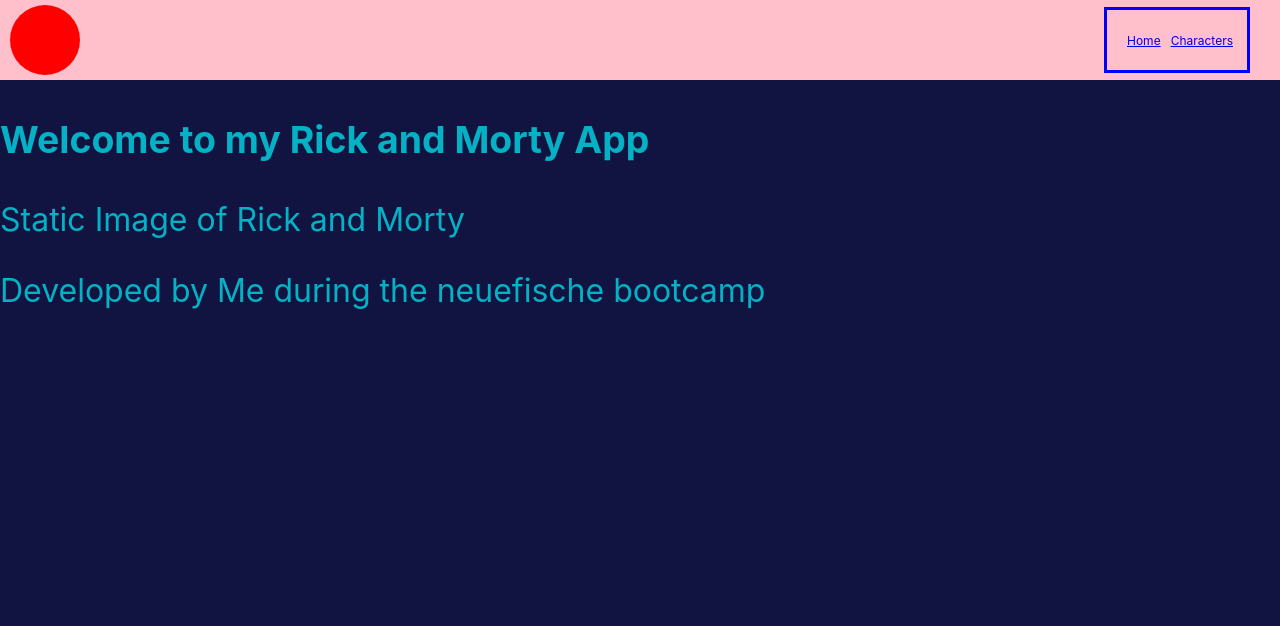
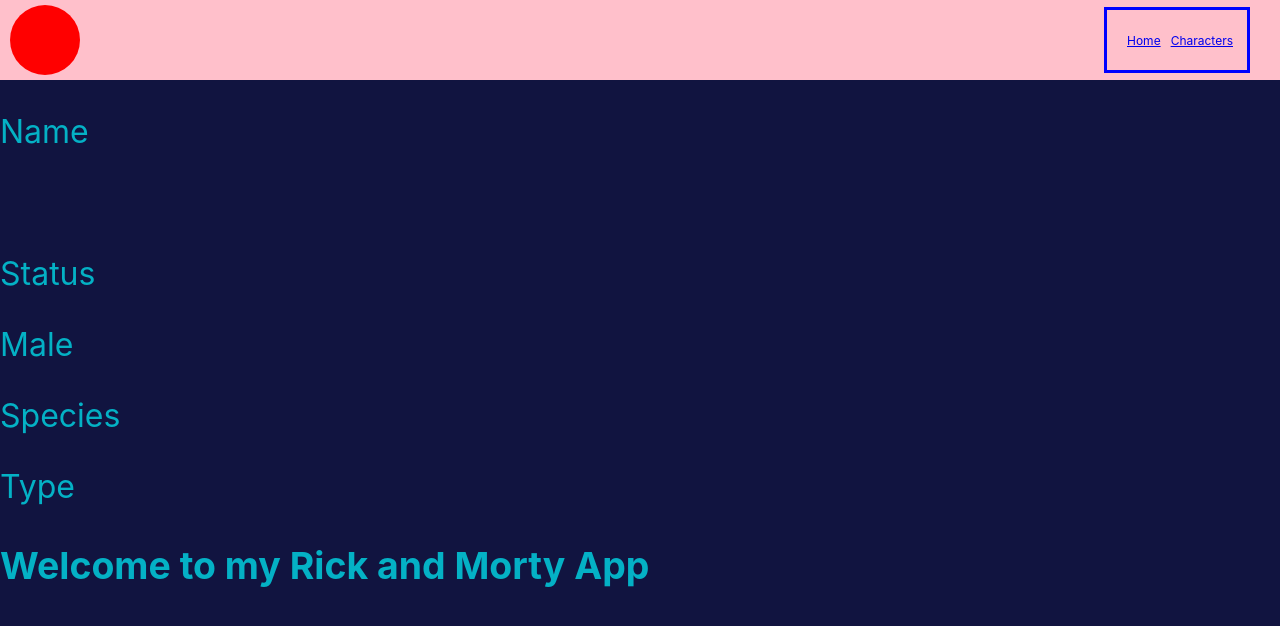
Before and after one commit to soerendolling/react-rick-and-morty-template, a React (Create React App) app: page / in a window 1280 px wide. Shown: the top 626 px of the page. Built offline with nearby package versions, Linux system fonts and the light colour scheme.

Commit message:
Add character page

```diff
--- a/src/Components/Character.js
+++ b/src/Components/CharacterAll.js
@@ -1,7 +1,8 @@
-import "./Character.css";
+import "./CharacterAll.css";
 import { useEffect, useState } from "react";
+import { NavLink } from "react-router-dom";
 
-export default function Character() {
+export default function CharacterAll() {
   const [character, setCharacter] = useState([]);
 
   useEffect(() => {
@@ -35,9 +36,12 @@
         src={characterInfo.image}
         alt={characterInfo.name}
       ></img>
+
       <div className="character-box__name">
-        <p>Name:</p>
-        <p>{characterInfo.name}</p>
+        <NavLink to="/character-page">
+          <p>Name:</p>
+          <p>{characterInfo.name}</p>
+        </NavLink>
       </div>
     </article>
   ));
--- /dev/null
+++ b/src/Components/CharacterDetailed.js
@@ -0,0 +1,16 @@
+import "./CharacterDetailed.css";
+
+export default function CharacterDetailed() {
+  return (
+    <article>
+      <p>Name</p>
+      <div>
+        <img></img>
+        <p>Status</p>
+        <p>Male</p>
+        <p>Species</p>
+        <p>Type</p>
+      </div>
+    </article>
+  );
+}
--- a/src/Components/MainContent.js
+++ b/src/Components/MainContent.js
@@ -1,35 +1,23 @@
 import "./MainContent.css";
 import { Switch, Route } from "react-router-dom";
-// import { useEffect, useState } from "react";
-import Character from "./Character";
+import CharacterAll from "./CharacterAll";
+import CharacterDetailed from "./CharacterDetailed";
 
 export default function MainContent() {
-  // const [character, setCharacter] = useState([]);
-
-  // useEffect(() => {
-  //   const url = "https://rickandmortyapi.com/api/character/";
-
-  //   fetch(url)
-  //     .then((res) => res.json())
-  //     .then((incomingData) => {
-  //       const newData = incomingData.results;
-  //       setCharacter(newData);
-  //     })
-  //     .catch((error) => {});
-  // }, []);
-
   return (
     <main className="body-main">
       <Switch>
         <Route path="/characters">
           <div className="character-layout">
-            <Character />
+            <CharacterAll />
           </div>
         </Route>
       </Switch>
       <Switch>
         <Route>
-          <div className="character-page-layout"></div>
+          <div className="character-page-layout">
+            <CharacterDetailed />
+          </div>
         </Route>
       </Switch>
       <Switch>
```
Also changed, not shown: src/Components/CharacterAll.css (renamed from src/Components/Character.css), src/Components/CharacterDetailed.css (added).
